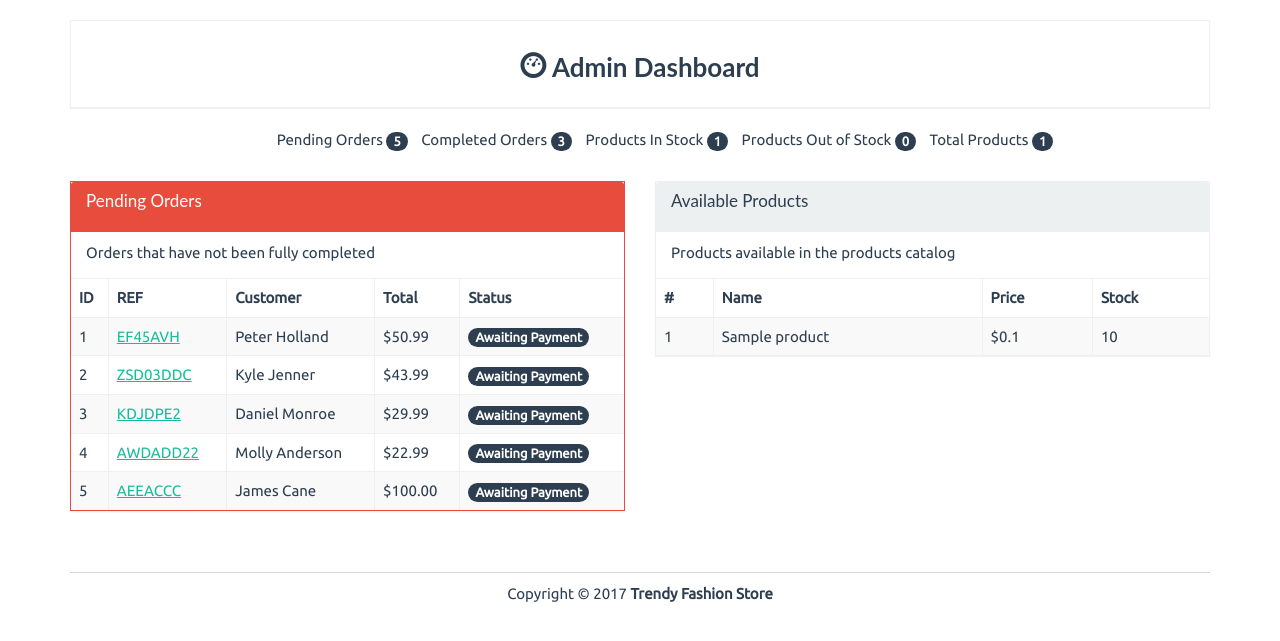
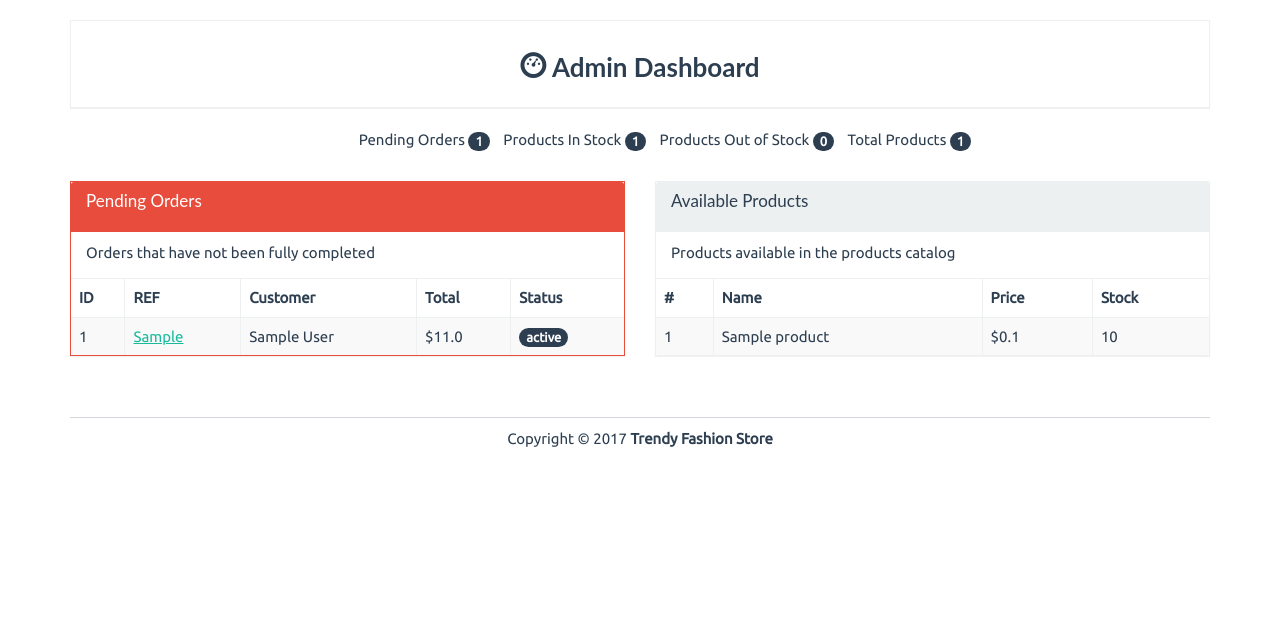
Before and after one commit to collinsMutai/store-flask, a Flask app: page /admin in a window 1280 px wide. Shown: the part 60-701 px from the top of the page. Run offline with Flask 2, Linux system fonts and the light colour scheme; tables that the repository leaves empty hold one stand-in row (values such as "Sample post"); some libraries are stand-ins or nearby versions.

Commit message:
view submitted order details

```diff
--- a/app.py
+++ b/app.py
@@ -40,6 +40,9 @@ class Product(db.Model):
     image = db.Column(db.String(500))
 
 
+    orders = db.relationship('Order_Item', backref='product', lazy=True)
+
+
 class Order(db.Model):
     id = db.Column(db.Integer, primary_key=True)
     reference = db.Column(db.String(5))
@@ -54,6 +57,15 @@ class Order(db.Model):
     status = db.Column(db.String(10))
     payment_type = db.Column(db.String(10))
     items = db.relationship('Order_Item', backref='order', lazy=True)
+
+
+    def order_total(self):
+        return db.session.query(db.func.sum(Order_Item.quantity * Product.price)).join(Product).filter(Order_Item.order_id == self.id).scalar() + 1000
+
+
+    def quantity_total(self):
+        return db.session.query(db.func.sum(Order_Item.quantity)).filter(Order_Item.order_id == self.id).scalar()
+
 
 
 class Order_Item(db.Model):
@@ -210,7 +222,7 @@ def remove_from_cart(index):
 
 
 """
-Checkout
+Checkout/  add submitted orders plus customer info to db
 
 """
 
@@ -255,7 +267,9 @@ def admin():
     products = Product.query.all()
     products_in_stock = Product.query.filter(Product.stock > 0).count()
 
-    return render_template('admin/index.html', admin=True, products=products, products_in_stock=products_in_stock)
+    orders = Order.query.all()
+
+    return render_template('admin/index.html', admin=True, products=products, products_in_stock=products_in_stock, orders=orders)
 
 """
 Post products to db
@@ -278,9 +292,11 @@ def add():
 
     return render_template('admin/add-product.html', admin=True, form=form)
 
-@app.route('/admin/order')
-def order():
-    return render_template('admin/view-order.html', admin=True)
+# order item page
+@app.route('/admin/order/<order_id>')
+def order(order_id):
+    order = Order.query.filter_by(id=int(order_id)).first()
+    return render_template('admin/view-order.html', admin=True, order=order)
 
 if __name__ == '__main__':
     manager.run()
--- a/templates/admin/index.html
+++ b/templates/admin/index.html
@@ -14,8 +14,7 @@
 	<!-- Query in-stock and out of stock products -->
 	<div class="col-lg-12">
 		<ul class="summary">
-			<li class="">Pending Orders <span class="badge">5</span></li>
-			<li class="">Completed Orders <span class="badge">3</span></li>
+			<li class="">Pending Orders <span class="badge">{{orders|length}}</span></li>
 			<li class="">Products In Stock <span class="badge">{{products_in_stock}}</span></li>
 			<li class="">Products Out of Stock <span class="badge">{{products|length - products_in_stock}}</span></li>
 			<li class="">Total Products <span class="badge">{{products|length}}</span></li>
@@ -39,41 +38,18 @@
 						</tr>
 					</thead>
 					<tbody>
+						<!-- submitted orders from checkout -->
+						{% for order in orders %}
 						<tr>
 							<td>1</td>
-							<td><a href="./view-order.html">EF45AVH</a></td>
-							<td>Peter Holland</td>
-							<td>&dollar;50.99</td>
-							<td><span class="badge">Awaiting Payment</span></td>
+							<!-- order item page -->
+							<td><a href="{{url_for('order', order_id=order.id)}}">{{order.reference}}</a></td>
+							<td>{{order.first_name + ' ' + order.last_name}}</td>
+							<td>&dollar;{{order.order_total() / 100}}</td>
+							<td><span class="badge">{{order.status}}</span></td>
 						</tr>
-						<tr>
-							<td>2</td>
-							<td><a href="./view-order.html">ZSD03DDC</a></td>
-							<td>Kyle Jenner</td>
-							<td>&dollar;43.99</td>
-							<td><span class="badge">Awaiting Payment</span></td>
-						</tr>
-						<tr>
-							<td>3</td>
-							<td><a href="./view-order.html">KDJDPE2</a></td>
-							<td>Daniel Monroe</td>
-							<td>&dollar;29.99</td>
-							<td><span class="badge">Awaiting Payment</span></td>
-						</tr>
-						<tr>
-							<td>4</td>
-							<td><a href="./view-order.html">AWDADD22</a></td>
-							<td>Molly Anderson</td>
-							<td>&dollar;22.99</td>
-							<td><span class="badge">Awaiting Payment</span></td>
-						</tr>
-						<tr>
-							<td>5</td>
-							<td><a href="./view-order.html">AEEACCC</a></td>
-							<td>James Cane</td>
-							<td>&dollar;100.00</td>
-							<td><span class="badge">Awaiting Payment</span></td>
-						</tr>
+						{% endfor %}
+
 					</tbody>
 				</table>
 			</div>
```
Also changed, not shown: templates/admin/view-order.html (+25 -23 lines).
